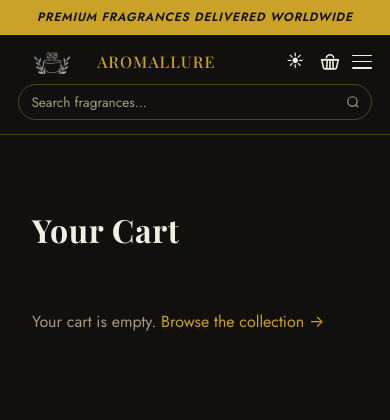
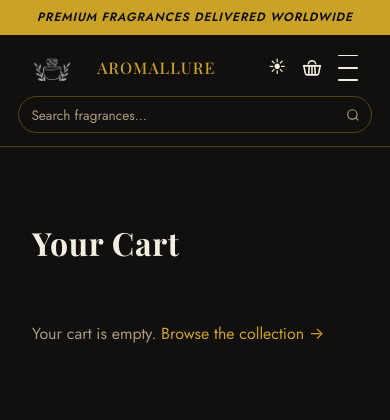
Before and after one commit to eddy-jordan/aromallure, a Django app: page /cart/ in a window 390 px wide. Shown: the top 420 px of the page. Run offline with Django 5.2, Linux system fonts and the light colour scheme.

Commit message:
Fix dropdown showing all links, hamburger padding

```diff
--- a/static/shop/css/style.css
+++ b/static/shop/css/style.css
@@ -1443,3 +1443,23 @@ input, input:focus,
 
 /* Prevent brand flash during page load */
 .brand { position: relative; z-index: 1; }
+
+/* ── Dropdown + hamburger fixes ──────────────────────────── */
+@media (max-width: 768px) {
+  /* Allow dropdown to overflow the navbar */
+  .navbar, .sticky-nav {
+    overflow: visible !important;
+  }
+
+  /* Hamburger — more padding so lines fit comfortably */
+  .hamburger-btn {
+    padding: 6px 4px !important;
+    width: 30px !important;
+    height: 26px !important;
+    gap: 5px !important;
+  }
+  .hamburger-btn span {
+    height: 1.5px !important;
+    width: 20px !important;
+  }
+}
```
